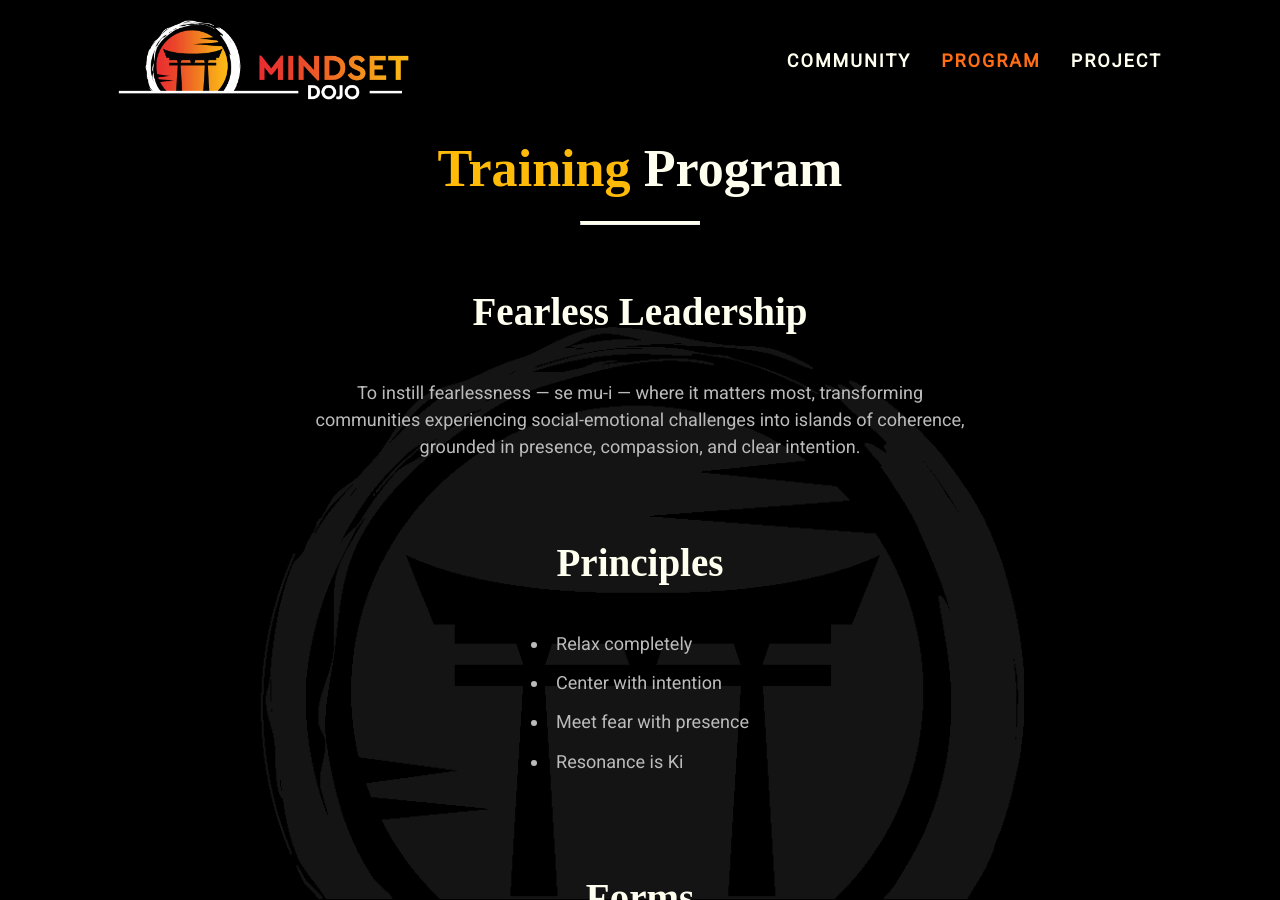
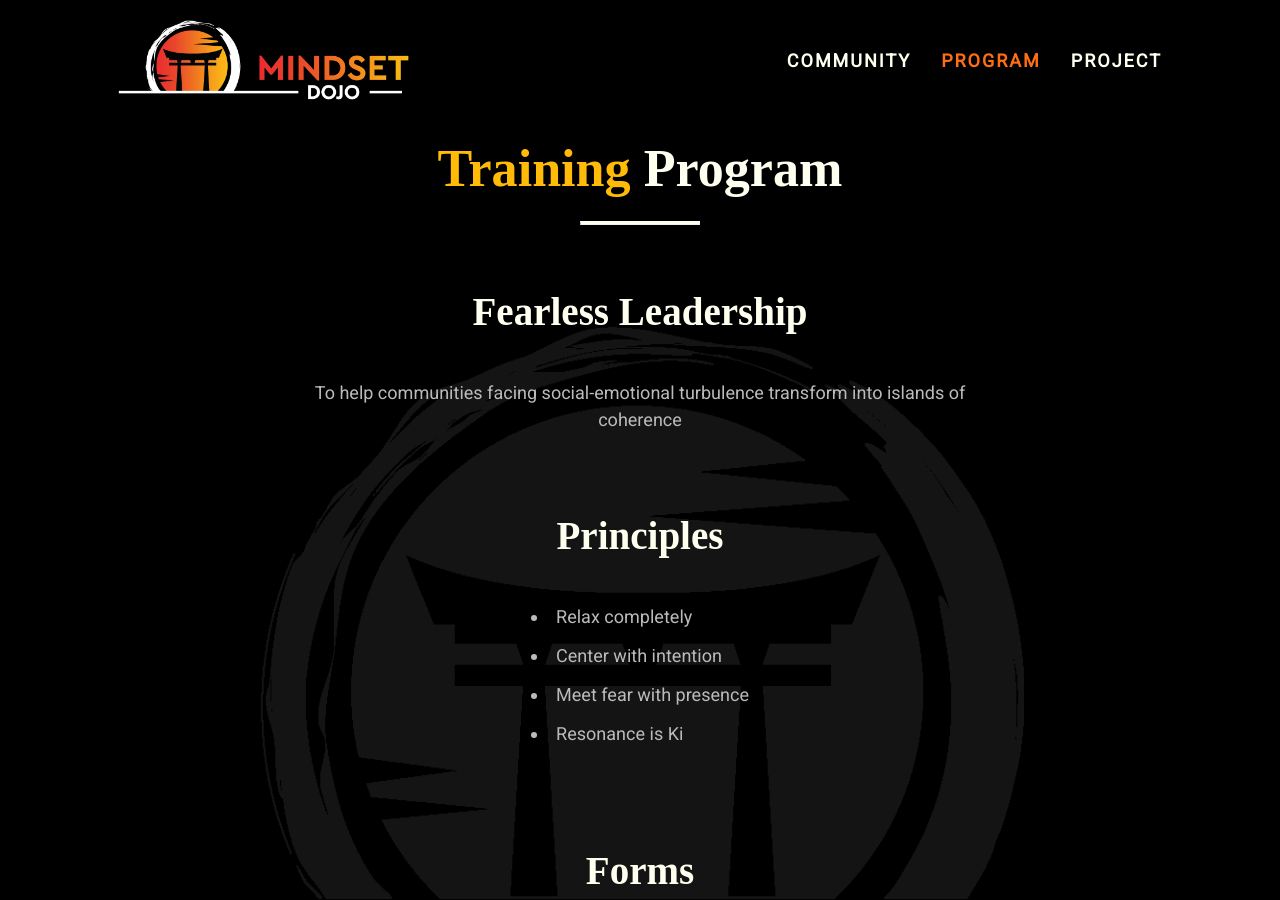
Before and after one commit to mindset-dojo/mindset-dojo.github.io, a Jekyll site: the page built from program.md, in a window 1280 px wide and 900 px high. Built offline with Jekyll 4.4.1, drawn with Linux system fonts in a browser that asks for light colours; some web fonts are replaced.

Commit message:
feat: Clarify Mission

```diff
--- a/_data/program.yaml
+++ b/_data/program.yaml
@@ -1,10 +1,6 @@
 ---
 rally: Fearless Leadership
-mission: >-
-          To instill fearlessness — se mu-i — where it matters most,
-          transforming communities experiencing social-emotional challenges
-          into islands of coherence,
-          grounded in presence, compassion, and clear intention.
+mission: To help communities facing social-emotional turbulence transform into islands of coherence
 principles:
   - label: Relax completely
   - label: Center with intention
```
